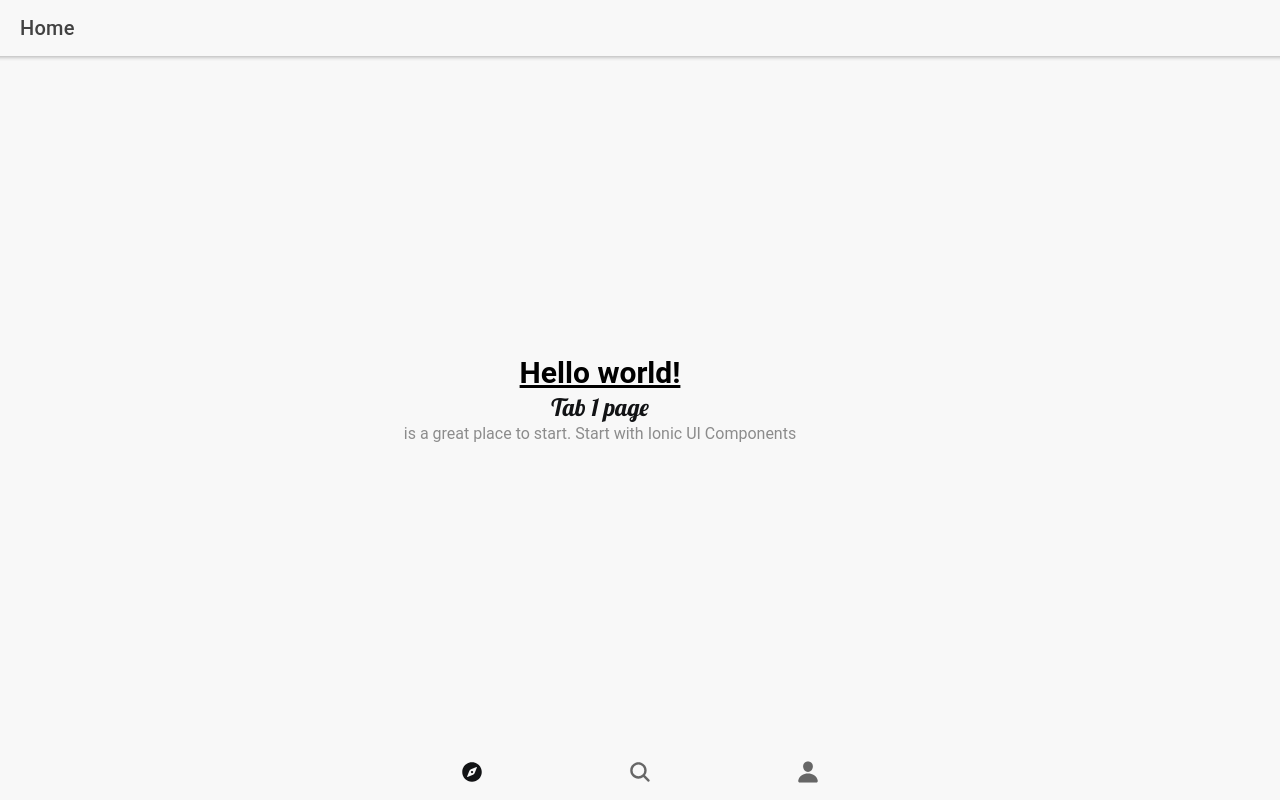
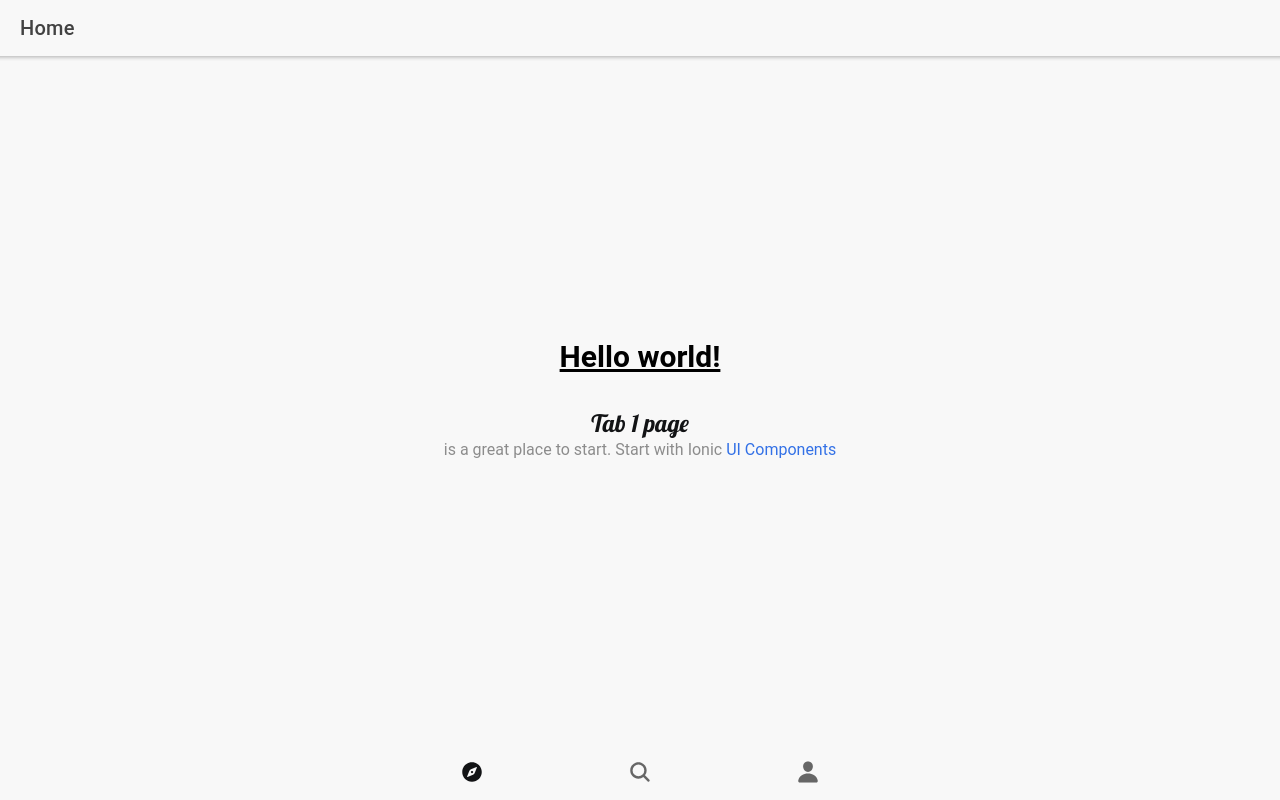
Before and after one commit to fluid-design-io/cs-160-final-project, a React (Create React App) app: page /tab1 in a window 1280 px wide. Built offline with nearby package versions, Linux system fonts and the light colour scheme.

Commit message:
update layout

```diff
--- a/src/components/ExploreContainer.tsx
+++ b/src/components/ExploreContainer.tsx
@@ -6,12 +6,13 @@ interface ContainerProps {
 
 const ExploreContainer: React.FC<ContainerProps> = ({ name }) => {
   return (
-    <div className="container">
-      <div className="text-3xl font-bold underline">Hello world!</div>
+    <div className="container mx-auto">
+      <div className="text-3xl font-bold underline mb-8">Hello world!</div>
       <h3 className="text-primary-default text-2xl font-logo">{name}</h3>
       <p>
         is a great place to start. Start with Ionic{" "}
         <a
+          className="text-tertiary-default mt-4"
           target="_blank"
           rel="noopener noreferrer"
           href="https://ionicframework.com/docs/components"
```
